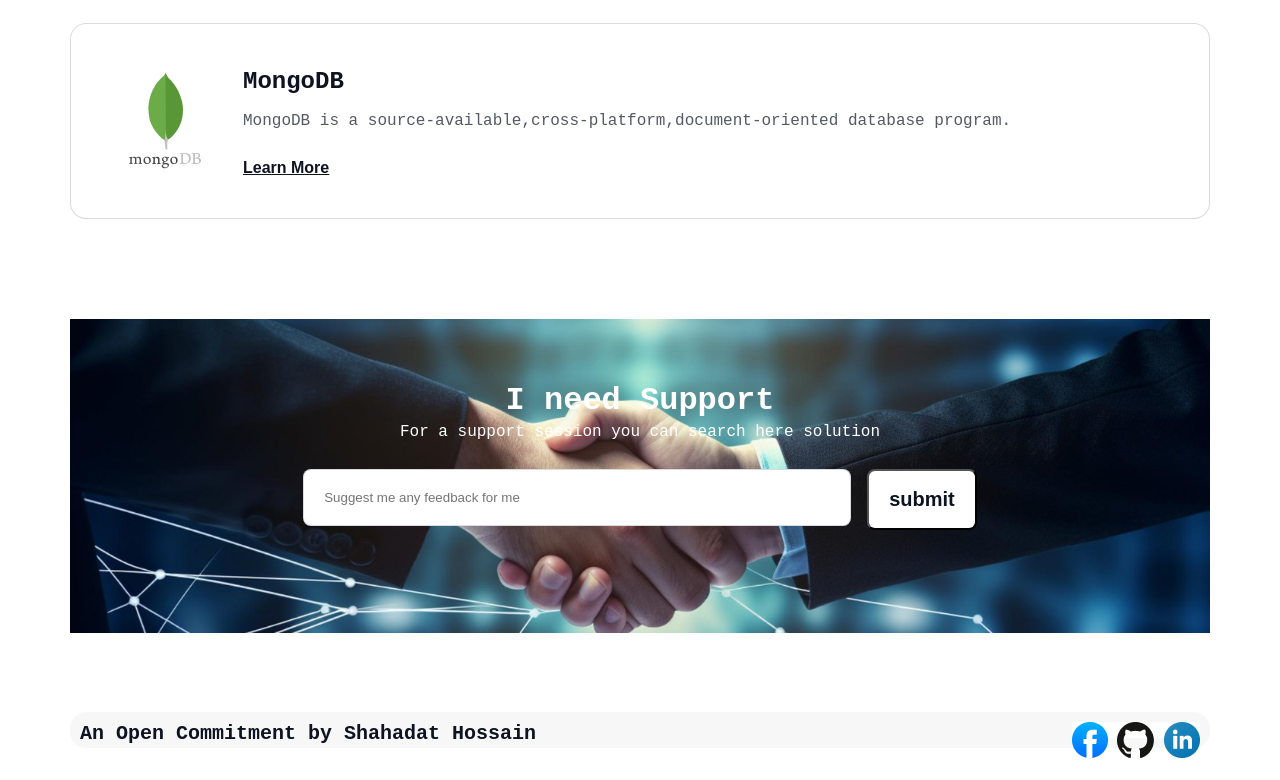
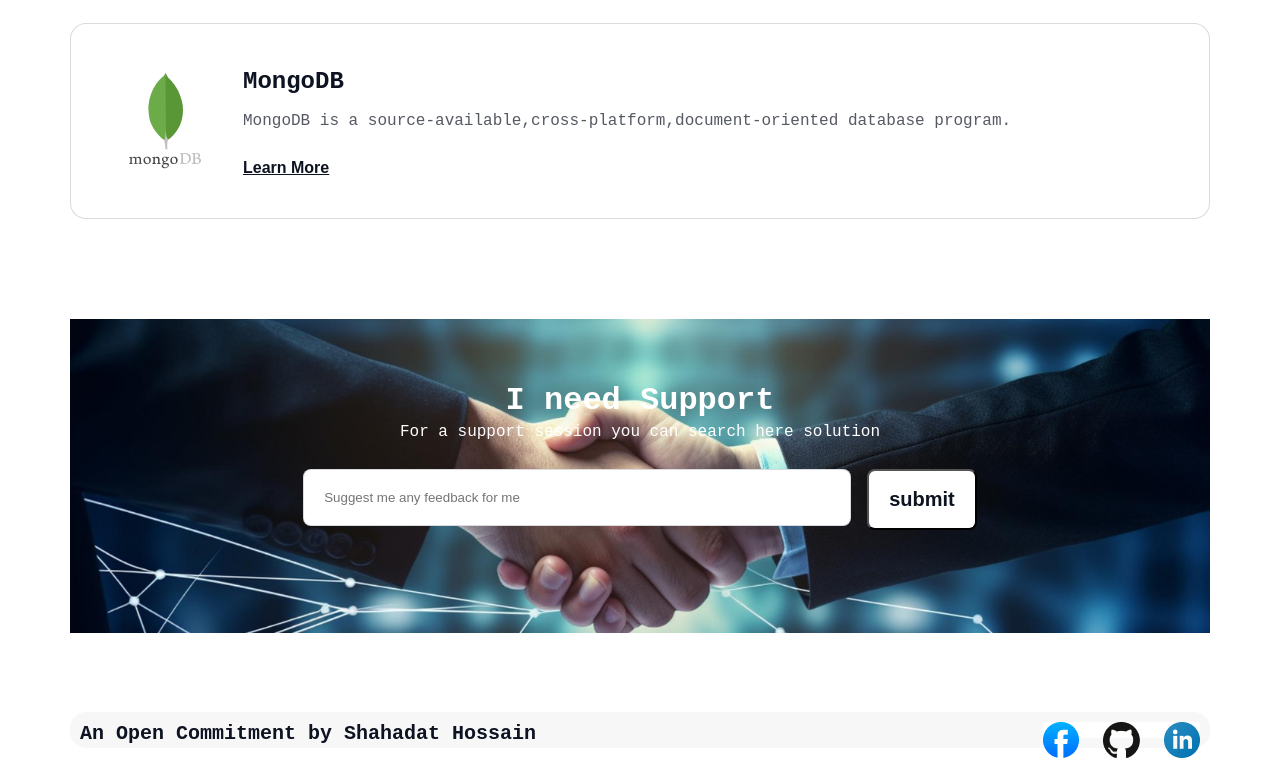
Before and after one commit to Shahadat-Hossen-008/Assignment-01, a plain HTML site: page index.html in a window 1280 px wide. Shown: the part 4154-4934 px from the top of the page. Drawn offline with Linux system fonts and the light colour scheme; a web font is replaced by a local one.

Commit message:
Add gap between icon

```diff
--- a/style.css
+++ b/style.css
@@ -362,6 +362,8 @@ text-align: center
 }
 .footer-section .footer-icon{
     background: rgb(255, 255, 255);
+    display: flex;
+    gap:24px;
 }
 
 /* End footer section */
```
